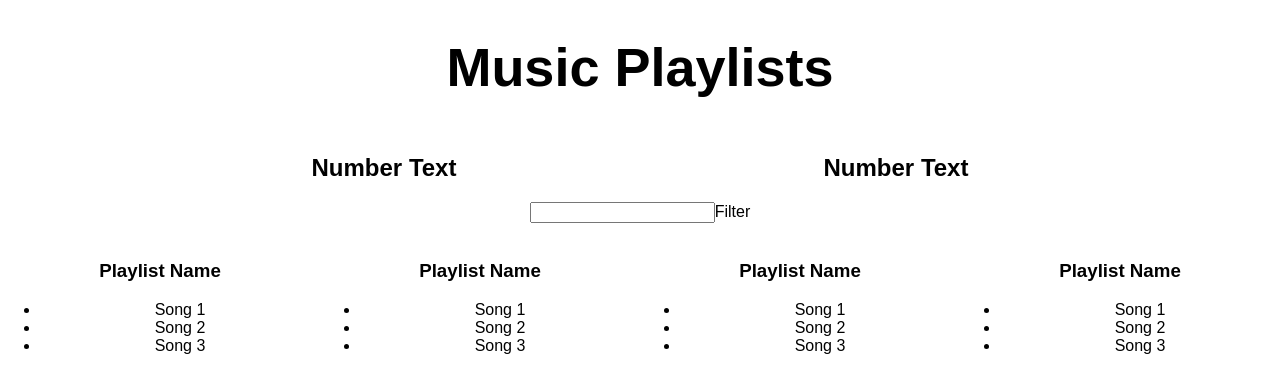
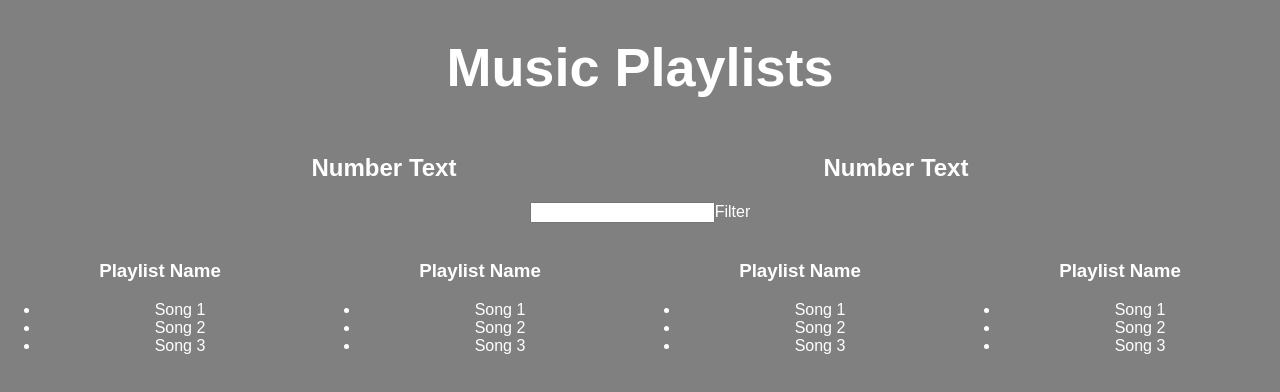
Before and after one commit to iesvs/Listas, a React (Create React App) app: page / in a window 1280 px wide. Shown: the top 392 px of the page. Built offline with nearby package versions, Linux system fonts and the light colour scheme.

Commit message:
change color background and text

```diff
--- a/src/App.css
+++ b/src/App.css
@@ -1,3 +1,6 @@
+html, body{
+  background-color: gray;
+}
 .App {
   text-align: center;
 }
--- a/src/App.js
+++ b/src/App.js
@@ -3,7 +3,7 @@ import logo from './logo.svg';
 import './App.css';
 
 let defaultStyle = {
-		color: "#000"
+		color: "#fff"
 }
 class Aggregate extends Component {
 	render(){
```
